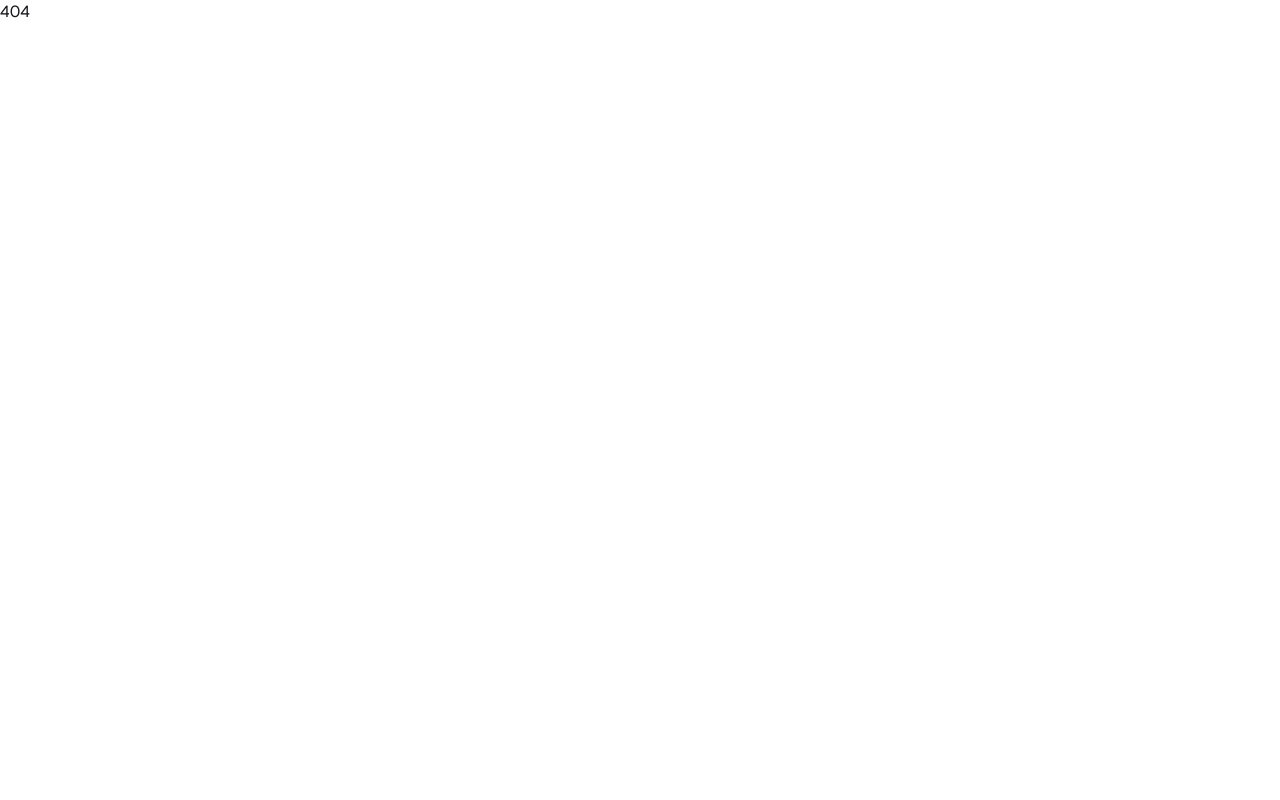
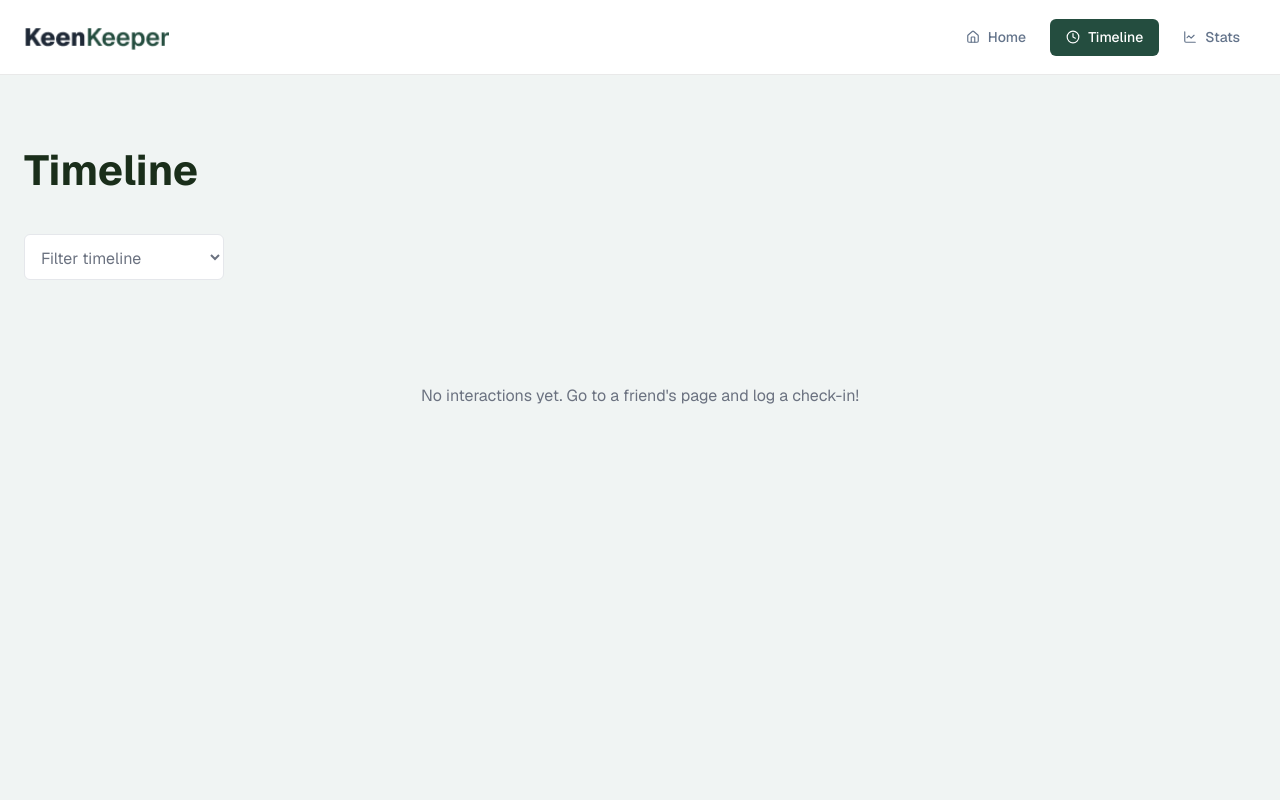
Before and after one commit to kazimizan77/Assignment-07, a React (Vite) app: page /timeline in a window 1280 px wide. Shown: the top 800 px of the page. Built offline with nearby package versions, Linux system fonts and the light colour scheme.

Commit message:
feat: add timeline filter page

```diff
--- /dev/null
+++ b/src/pages/timeline/Timeline.jsx
@@ -0,0 +1,77 @@
+import { useContext, useState } from "react";
+import { TimelineContext } from "../../context/TimelineContext";
+import callIcon from "../../assets/images/call.png";
+import textIcon from "../../assets/images/text.png";
+import videoIcon from "../../assets/images/video.png";
+
+const Timeline = () => {
+  const { timeline } = useContext(TimelineContext);
+  const [filter, setFilter] = useState("All");
+
+  const filters = ["All", "Call", "Text", "Video"];
+
+  const filteredTimeline =
+    filter === "All"
+      ? timeline
+      : timeline.filter((entry) => entry.type === filter);
+
+  const getIcon = (type) => {
+    if (type === "Call") return <img src={callIcon} alt="Call" className="w-5 h-5 object-contain" />;
+    if (type === "Text") return <img src={textIcon} alt="Text" className="w-5 h-5 object-contain" />;
+    if (type === "Video") return <img src={videoIcon} alt="Video" className="w-5 h-5 object-contain" />;
+  };
+
+  return (
+    <section className="bg-[#F0F4F3] min-h-screen py-14 md:py-16">
+      <div className="max-w-[1280px] mx-auto px-4 md:px-6">
+        <h2 className="text-[#1a2e1a] text-[32px] md:text-[42px] font-bold mb-8">
+          Timeline
+        </h2>
+
+        <select
+          className="w-[200px] h-[46px] px-3 py-3 border border-[#E5E7EB] rounded-md bg-white text-[#6B7280] outline-none mb-6"
+          value={filter}
+          onChange={(e) => setFilter(e.target.value)}
+        >
+          {filters.map((f) => (
+            <option key={f} value={f}>
+              {f === "All" ? "Filter timeline" : f}
+            </option>
+          ))}
+        </select>
+
+        {filteredTimeline.length === 0 ? (
+          <div className="text-center py-20">
+            <p className="text-[#6B7280] text-[16px]">
+              No interactions yet. Go to a friend's page and log a check-in!
+            </p>
+          </div>
+        ) : (
+          <div className="flex flex-col gap-3">
+            {filteredTimeline.map((entry) => (
+              <div
+                key={entry.id}
+                className="bg-white border border-[#E5E7EB] rounded-md px-5 py-4 flex items-center gap-4"
+              >
+                <div className="w-10 h-10 rounded-full bg-[#F0F4F3] flex items-center justify-center shrink-0">
+                  {getIcon(entry.type)}
+                </div>
+                <div>
+                  <p className="text-[#1a2e1a] text-[15px]">
+                    <span className="font-semibold">{entry.type}</span>{" "}
+                    with {entry.friendName}
+                  </p>
+                  <p className="text-[#6B7280] text-[13px] mt-1">
+                    {entry.date}
+                  </p>
+                </div>
+              </div>
+            ))}
+          </div>
+        )}
+      </div>
+    </section>
+  );
+};
+
+export default Timeline;
--- a/src/router/Routes.jsx
+++ b/src/router/Routes.jsx
@@ -2,6 +2,7 @@ import { createBrowserRouter } from "react-router";
 import RootLayout from "../layout/RootLayout";
 import Homepage from "../pages/homepage/Homepage";
 import FriendDetails from "../pages/friendDetails/FriendDetails";
+import Timeline from "../pages/timeline/Timeline";
 
 export const router = createBrowserRouter([
   {
@@ -16,6 +17,10 @@ export const router = createBrowserRouter([
         path: "/friends/:id",
         element: <FriendDetails />,
       },
+      {
+        path: "/timeline",
+        element: <Timeline />,
+      },
     ],
     errorElement: <div>404</div>,
   },
```
